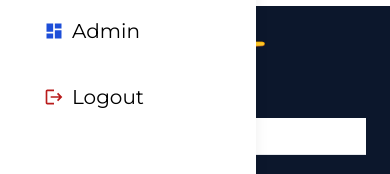
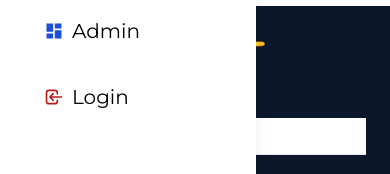
Before and after one commit to ak-mishra96/MediCare-, a React (Create React App) app: page /login in a window 390 px wide. Both pictures are taken after a click on the button 360 px from the left and 52 px from the top of the page. Shown: the part 392-566 px from the top of the page. Built offline with nearby package versions, Linux system fonts and the light colour scheme; no server answers.

Commit message:
login then build

```diff
--- a/src/components/Navbar.jsx
+++ b/src/components/Navbar.jsx
@@ -8,6 +8,7 @@ import { IoIosArrowDropdownCircle } from "react-icons/io";
 import { MdLogout, MdDashboard } from "react-icons/md";
 import { FaBook } from "react-icons/fa";
 import { FcAbout } from "react-icons/fc";
+import { HiOutlineLogin } from "react-icons/hi";
 import axios from "axios";
 import { url } from "../Api.jsx";
 
@@ -202,12 +203,21 @@ const Navbar = () => {
               </li>
             </ul>
             <ul className="mt-4 text-blue-600">
+              {isAuthenticated ? (
                 <li onClick={handleLogout}>
                   <Link className="text-black hover:text-blue-600 flex items-center hover:bg-blue-50 rounded px-4 py-3 transition-all">
                     <MdLogout className="mr-1 w-7 font-bold text-red-700" />
                     Logout
                   </Link>
                 </li>
+              ) : (
+                <li onClick={() => navigateTo("/login")}>
+                  <Link className="text-black hover:text-blue-600 flex items-center hover:bg-blue-50 rounded px-4 py-3 transition-all">
+                    <HiOutlineLogin className="mr-1 w-7 font-bold text-red-700" />
+                    Login
+                  </Link>
+                </li>
+              )}
             </ul>
           </ul>
         </div>
```
Also changed, not shown: 8 other files (tests, documents, lock files or other folders). Lines whose indentation alone changed are shown as unchanged.
